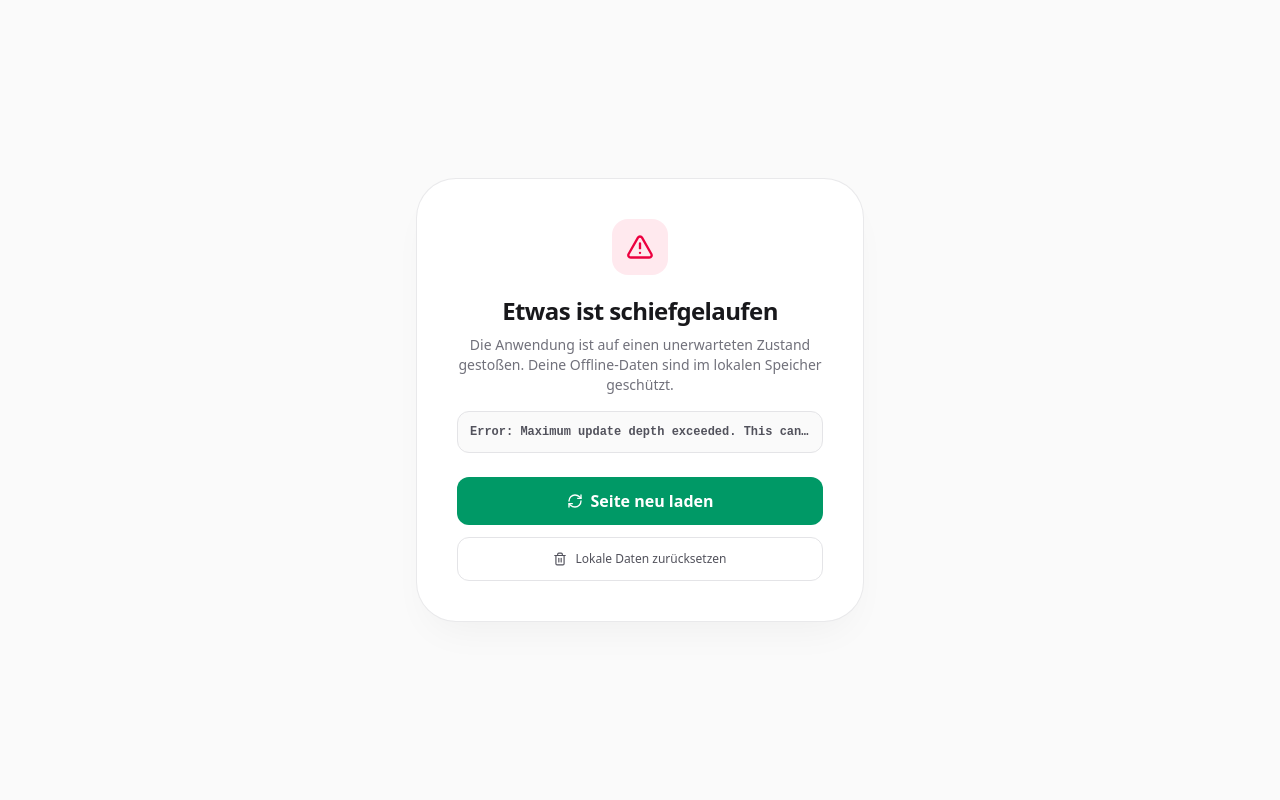
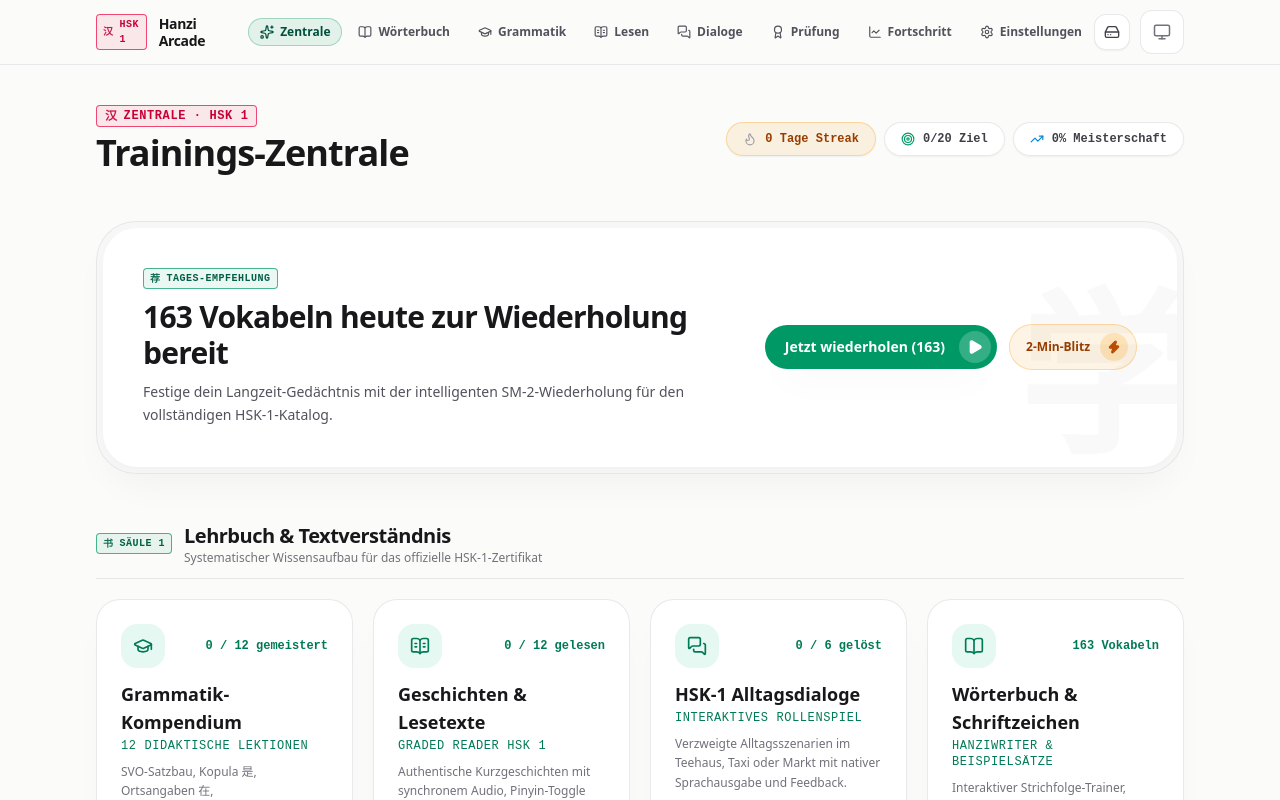
Before and after one commit to PcACy/learnwithmau, a React (Vite) app: page / in a window 1280 px wide. Shown: the top 800 px of the page. Built offline with nearby package versions, Linux system fonts and the light colour scheme.

Commit message:
fix(shell): prevent infinite layout effect loop and resolve minified react error #185

```diff
--- a/src/components/layout/AppShell.tsx
+++ b/src/components/layout/AppShell.tsx
@@ -47,6 +47,28 @@ function ShellSkeleton() {
       </main>
     </div>
   );
+}
+
+interface NavLinkItem {
+  to: string;
+  label: string;
+  icon: typeof Sparkles;
+}
+
+const NAV_LINKS: readonly NavLinkItem[] = [
+  { to: '/', label: 'Zentrale', icon: Sparkles },
+  { to: '/dictionary', label: 'Wörterbuch', icon: BookOpen },
+  { to: '/grammar', label: 'Grammatik', icon: GraduationCap },
+  { to: '/stories', label: 'Lesen', icon: BookOpenText },
+  { to: '/dialogue', label: 'Dialoge', icon: MessagesSquare },
+  { to: '/exam', label: 'Prüfung', icon: Award },
+  { to: '/stats', label: 'Fortschritt', icon: LineChart },
+  { to: '/settings', label: 'Einstellungen', icon: Settings },
+];
+
+function isLinkActive(to: string, currentPath: string): boolean {
+  if (to === '/') return currentPath === '/';
+  return currentPath.startsWith(to);
 }
 
 export function AppShell() {
@@ -116,23 +138,7 @@ export function AppShell() {
     }
   });
 
-  const NAV_LINKS = [
-    { to: '/', label: 'Zentrale', icon: Sparkles },
-    { to: '/dictionary', label: 'Wörterbuch', icon: BookOpen },
-    { to: '/grammar', label: 'Grammatik', icon: GraduationCap },
-    { to: '/stories', label: 'Lesen', icon: BookOpenText },
-    { to: '/dialogue', label: 'Dialoge', icon: MessagesSquare },
-    { to: '/exam', label: 'Prüfung', icon: Award },
-    { to: '/stats', label: 'Fortschritt', icon: LineChart },
-    { to: '/settings', label: 'Einstellungen', icon: Settings },
-  ];
-
-  const isLinkActive = (to: string) => {
-    if (to === '/') return location.pathname === '/';
-    return location.pathname.startsWith(to);
-  };
-
-  const activeLink = NAV_LINKS.find((l) => isLinkActive(l.to));
+  const activeLink = NAV_LINKS.find((l) => isLinkActive(l.to, location.pathname));
 
   // Compute position of active link pill
   useIsomorphicLayoutEffect(() => {
@@ -146,12 +152,23 @@ export function AppShell() {
         setPillRect((prev) => (prev.opacity === 0 ? prev : { ...prev, opacity: 0 }));
         return;
       }
-      setPillRect({
-        left: el.offsetLeft,
-        top: el.offsetTop,
-        width: el.offsetWidth,
-        height: el.offsetHeight,
-        opacity: 1,
+      setPillRect((prev) => {
+        if (
+          prev.left === el.offsetLeft &&
+          prev.top === el.offsetTop &&
+          prev.width === el.offsetWidth &&
+          prev.height === el.offsetHeight &&
+          prev.opacity === 1
+        ) {
+          return prev;
+        }
+        return {
+          left: el.offsetLeft,
+          top: el.offsetTop,
+          width: el.offsetWidth,
+          height: el.offsetHeight,
+          opacity: 1,
+        };
       });
     };
 
@@ -163,7 +180,7 @@ export function AppShell() {
       }
       return () => window.removeEventListener('resize', updatePill);
     }
-  }, [location.pathname, activeLink]);
+  }, [location.pathname, activeLink?.to]);
 
   useEffect(() => {
     const timer = window.setTimeout(() => setIsMounted(true), 60);
@@ -213,7 +230,7 @@ export function AppShell() {
               />
 
               {NAV_LINKS.map((link) => {
-                const isActive = isLinkActive(link.to);
+                const isActive = isLinkActive(link.to, location.pathname);
                 const Icon = link.icon;
                 return (
                   <Link
@@ -289,7 +306,7 @@ export function AppShell() {
       >
         <div className="flex items-center justify-around">
           {NAV_LINKS.map((link) => {
-            const isActive = isLinkActive(link.to);
+            const isActive = isLinkActive(link.to, location.pathname);
             const Icon = link.icon;
             return (
               <Link
```
